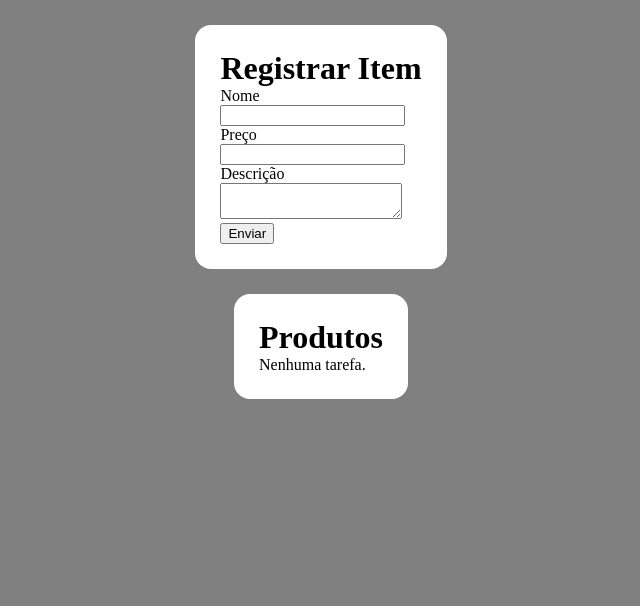
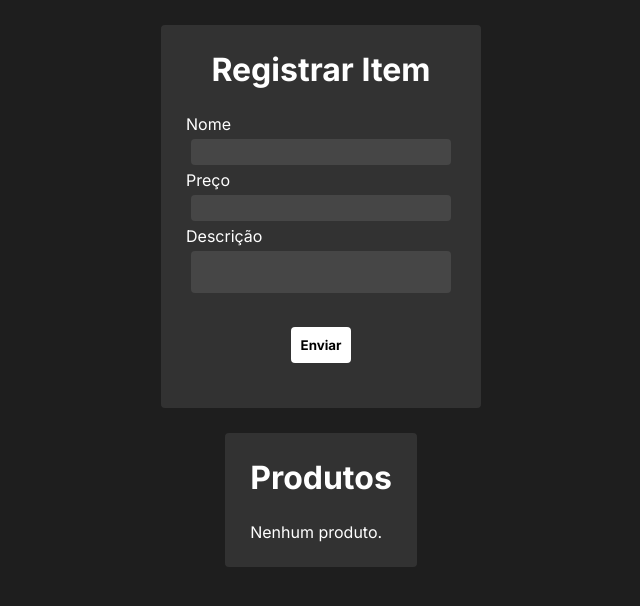
Before and after one commit to srchby/programando-o-futuro, a Flask app: page / in a window 1280 px wide. Shown: the top 606 px of the page, without its empty margins (319-959 px from the left). Run offline with Flask 3, Linux system fonts and the light colour scheme.

Commit message:
atividade 06/06

```diff
--- a/desenvolvimento_web/aula-04/exercicios/exerc-01/app.py
+++ b/desenvolvimento_web/aula-04/exercicios/exerc-01/app.py
@@ -1,15 +1,17 @@
-from flask import Flask, render_template, request
+from flask import Flask, render_template, request, redirect, url_for
 app = Flask(__name__)
 products = []
 
 @app.route('/', methods=['GET','POST'])
 def manage_products():
     if request.method == 'POST':
-        name = request.form.get('name')
-        price = request.form.get('price')
-        description = request.form.get('description')
-        products.append({'name': name, 'price': price, 'description': description  })
-
+        name = request.form.get('name', '').strip()
+        price = request.form.get('price', '').strip()
+        price = int(price)
+        description = request.form.get('description', '').strip()
+        if name and price and description:
+            products.append({'name': name, 'price': price, 'description': description})
+        return redirect(url_for('manage_products'))
     return render_template('index.html', products=products)
 
 if __name__ == '__main__':
--- a/desenvolvimento_web/aula-04/exercicios/exerc-01/static/styles.css
+++ b/desenvolvimento_web/aula-04/exercicios/exerc-01/static/styles.css
@@ -1,30 +1,88 @@
+@import url("https://fonts.googleapis.com/css2?family=Inter:ital,opsz,wght@0,14..32,100..900;1,14..32,100..900&display=swap");
+
+input[type="number"]::-webkit-outer-spin-button,
+input[type="number"]::-webkit-inner-spin-button {
+  -webkit-appearance: none;
+  margin: 0;
+}
+
+input[type="number"] {
+  -moz-appearance: textfield;
+}
+
 * {
+  color: white;
+  font-family: "Inter";
   margin: auto;
   padding: auto;
+  border-radius: 0.25rem;
+}
+
+input,
+textarea {
+  margin: 5px;
+  padding: 5px;
+  background-color: rgb(70, 70, 70);
+  border: none;
+  resize: none;
+  transition: background-color 0.1s;
+  width: 250px;
+}
+
+input:hover,
+textarea:hover {
+  background-color: rgb(80, 80, 80);
 }
 
 body {
-  background-color: grey;
+  background-color: rgb(30, 30, 30);
+}
+
+h1,
+h3 {
+  margin-bottom: 25px;
+  text-align: center;
 }
 
 .submit-form {
-  display: block;
-  justify-content: center;
-  align-items: center;
-  background-color: white;
+  min-width: 250px;
+  background-color: rgb(50, 50, 50);
   width: fit-content;
-  border-radius: 1rem;
   padding: 25px;
   margin-bottom: 25px;
   margin-top: 25px;
+}
+
+.submit-button {
+  display: block;
+  margin: 25px auto 0 auto;
+  margin-top: 25px;
+  cursor: pointer;
+  padding: 10px;
+  background-color: white;
+  color: black;
+  font-weight: bold;
+  border: none;
+  transition: background-color 0.1s;
+}
+
+.submit-button:hover {
+  background-color: black;
+  color: white;
 }
 
 .products {
   display: block;
   justify-content: center;
   align-items: center;
-  background-color: white;
+  background-color: rgb(50, 50, 50);
   width: fit-content;
-  border-radius: 1rem;
   padding: 25px;
 }
+
+.product {
+  padding: 25px;
+  background-color: rgb(70, 70, 70);
+  margin-top: 10px;
+  margin-bottom: 10px;
+}
--- a/desenvolvimento_web/aula-04/exercicios/exerc-01/templates/index.html
+++ b/desenvolvimento_web/aula-04/exercicios/exerc-01/templates/index.html
@@ -3,40 +3,48 @@
   <head>
     <meta charset="UTF-8" />
     <meta name="viewport" content="width=device-width, initial-scale=1.0" />
-    <link rel="stylesheet" href="{{ url_for('static', filename = 'styles.css') }}">
+    <link
+      rel="stylesheet"
+      href="{{ url_for('static', filename = 'styles.css') }}"
+    />
     <title>Catalógo</title>
   </head>
   <body>
     <div class="submit-form">
       <h1>Registrar Item</h1>
-        <form method="post" class="form">
+      <form method="post" action="/?add" class="form">
         <label for="name">Nome</label><br />
-            <input type="text" id="name" name="name" required/><br />
+        <input type="text" id="name" name="name" required /><br />
 
         <label for="price">Preço</label><br />
-            <input type="number" id="price" name="price" required/><br />
+        <input
+          type="number"
+          id="price"
+          name="price"
+          min="1"
+          step="1"
+          required
+        /><br />
 
         <label for="description" id="description">Descrição</label><br />
         <textarea name="description" id="description" required></textarea><br />
 
-            <button type="submit">Enviar</button><br />
+        <button type="submit" class="submit-button">Enviar</button><br />
       </form>
     </div>
 
     <div class="products">
       <h1>Produtos</h1>
       {% if products %}
-        <ul>
         {% for p in products %}
-            <li>
-        <p >{{ p.name }}</p>
-        <p>{{ p.price }}</p>
-        <p>{{ p.description }}</p>
-    </li>
+        <div class="product">
+          <h3>{{ p.name }}</h3>
+          <p><strong>Preço </strong><br> R${{ '%.2f'|format(p.price) }}</p>
+          <p><strong>Descrição </strong><br> {{ p.description }}</p>
+        </div>
         {% endfor %}
-    </ul>
       {% else %}
-    <p>Nenhuma tarefa.</p>
+      <p>Nenhum produto.</p>
       {% endif %}
     </div>
   </body>
```
Lines whose indentation alone changed are shown as unchanged.
